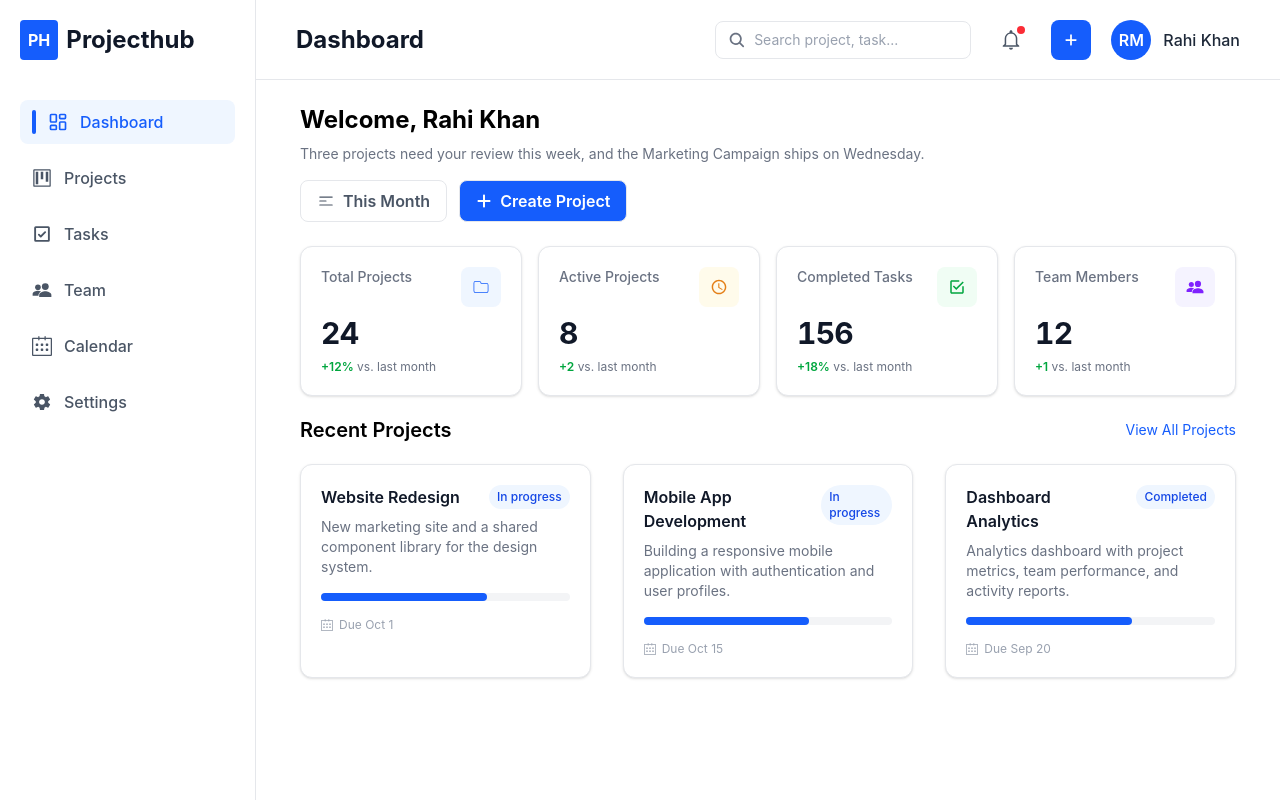
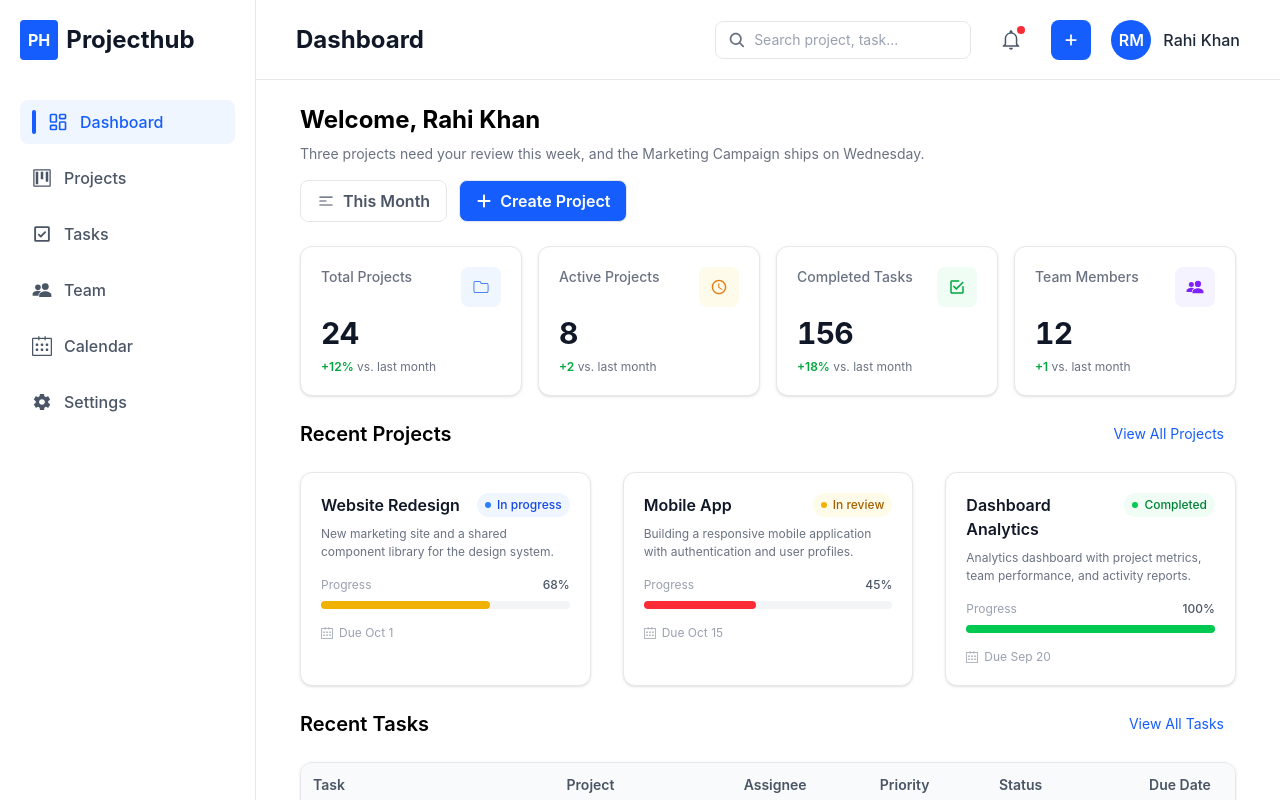
Before and after one commit to sudais122/Project-Management-Dashboard, a React (Vite) app in the folder Dashboard/: page / in a window 1280 px wide. Built offline with nearby package versions, Linux system fonts and the light colour scheme.

Commit message:
page dashboard complete

```diff
--- a/Dashboard/src/components/ProjectStateCard.jsx
+++ b/Dashboard/src/components/ProjectStateCard.jsx
@@ -1,22 +1,119 @@
+
 import { SlCalender } from "react-icons/sl";
 
-export const ProjectStateCard = ({title, status, description, dueDate}) => {
+const getStatusBadgeColor = (status) => {
+  if (status === "In review") {
+    return "bg-yellow-50 text-yellow-700";
+  }
+
+  if (status === "Completed") {
+    return "bg-green-50 text-green-700";
+  }
+
+  if (status === "In progress") {
+    return "bg-blue-50 text-blue-700";
+  }
+
+  return "bg-gray-50 text-gray-700";
+};
+
+const getStatusDotColor = (status) => {
+  if (status === "In review") {
+    return "bg-yellow-500";
+  }
+
+  if (status === "Completed") {
+    return "bg-green-500";
+  }
+
+  if (status === "In progress") {
+    return "bg-blue-500";
+  }
+
+  return "bg-gray-500";
+};
+
+const getCompletionColor = (percentage) => {
+  if (percentage >= 80) {
+    return "bg-green-500";
+  }
+
+  if (percentage >= 50) {
+    return "bg-yellow-500";
+  }
+
+  return "bg-red-500";
+};
+
+export const ProjectStateCard = ({
+  title,
+  status,
+  description,
+  progress,
+  dueDate,
+}) => {
+  const clampedProgress = Math.min(100, Math.max(0, progress ?? 0));
+
   return (
     <div className="flex-1 rounded-xl border border-gray-200 bg-white p-5 shadow-sm hover:border-gray-300 hover:shadow-md">
+
+      {/* Title + Status */}
       <div className="flex items-start justify-between gap-3">
-        <h3 className="font-semibold text-gray-900">{title}</h3>
-        <span className="rounded-full bg-blue-50 px-2 py-1 text-xs font-medium text-blue-700">
+        <h3 className="font-semibold text-gray-900">
+          {title}
+        </h3>
+
+        <span
+          className={`inline-flex items-center gap-1.5 rounded-full px-2 py-1 text-xs font-medium ${getStatusBadgeColor(
+            status
+          )}`}
+        >
+          <span
+            className={`h-1.5 w-1.5 rounded-full ${getStatusDotColor(
+              status
+            )}`}
+          ></span>
+
           {status}
         </span>
       </div>
 
-      <p className="mt-2 text-sm text-gray-500">{description}</p>
+      {/* Description */}
+      <p className="mt-2 text-[12px] text-gray-500">
+        {description}
+      </p>
 
-      <div className="mt-4 h-2 w-full rounded-full bg-gray-100">
-        <div className="h-2 w-2/3 rounded-full bg-blue-600"></div>
+      {/* Progress */}
+      <div className="mt-4">
+
+        {/* Progress Percentage */}
+        <div className="mb-2 flex justify-between text-xs">
+          <span className="text-gray-400">
+            Progress
+          </span>
+
+          <span className="font-medium text-gray-600">
+            {clampedProgress}%
+          </span>
+        </div>
+
+        {/* Progress Bar */}
+        <div className="h-2 w-full rounded-full bg-gray-100">
+          <div
+            className={`h-2 rounded-full ${getCompletionColor(
+              clampedProgress
+            )}`}
+            style={{ width: `${clampedProgress}%` }}
+          ></div>
+        </div>
       </div>
 
-      <p className="mt-4 text-xs text-gray-400 flex gap-1.5 items-center"><SlCalender />Due {dueDate}</p>
+      {/* Due Date */}
+      <p className="mt-4 flex items-center gap-1.5 text-xs text-gray-400">
+        <SlCalender />
+        Due {dueDate}
+      </p>
+
     </div>
   );
 };
--- /dev/null
+++ b/Dashboard/src/components/RecentTaska.jsx
@@ -0,0 +1,64 @@
+import React from "react";
+
+const getPriorityColor = (priority) => {
+  if (priority === "High") return "bg-red-500";
+  if (priority === "Medium") return "bg-yellow-500";
+  if (priority === "Low") return "bg-green-500";
+  return "bg-gray-400";
+};
+
+const getPriorityTextColor = (priority) => {
+  if (priority === "High") return "text-red-600";
+  if (priority === "Medium") return "text-yellow-700";
+  if (priority === "Low") return "text-green-600";
+  return "text-gray-600";
+};
+
+const getStatusDotColor = (status) => {
+  if (status === "In progress") return "bg-blue-500";
+  if (status === "In review") return "bg-yellow-500";
+  if (status === "Completed") return "bg-green-500";
+  return "bg-gray-400";
+};
+
+const getStatusBgColor = (status) => {
+  if (status === "In progress") return "bg-blue-100";
+  if (status === "In review") return "bg-yellow-100";
+  if (status === "Completed") return "bg-green-100";
+  return "bg-gray-100";
+};
+
+const getStatusTextColor = (status) => {
+  if (status === "In progress") return "text-blue-700";
+  if (status === "In review") return "text-yellow-700";
+  if (status === "Completed") return "text-green-700";
+  return "text-gray-600";
+};
+
+const RecentTaska = ({ task, project, assignee, priority, status, dueDate }) => {
+  return (
+    <tr className="border-b border-gray-100 transition-colors hover:bg-gray-50">
+      <td className="px-5 py-4 text-sm font-medium text-gray-900">{task}</td>
+      <td className="px-5 py-4 text-sm text-gray-600">{project}</td>
+      <td className="px-5 py-4 text-sm text-gray-600">{assignee}</td>
+
+      <td className="px-5 py-4">
+        <span className={`inline-flex items-center gap-2 text-sm font-medium ${getPriorityTextColor(priority)}`}>
+          <span className={`h-2 w-2 rounded-full ${getPriorityColor(priority)}`}></span>
+          {priority}
+        </span>
+      </td>
+
+      <td className="px-5 py-4">
+        <span className={`inline-flex items-center gap-2 rounded-full px-2.5 py-1 text-xs font-medium ${getStatusBgColor(status)} ${getStatusTextColor(status)}`}>
+          <span className={`h-1.5 w-1.5 rounded-full ${getStatusDotColor(status)}`}></span>
+          {status}
+        </span>
+      </td>
+
+      <td className="px-5 py-4 text-sm text-gray-500">{dueDate}</td>
+    </tr>
+  );
+};
+
+export default RecentTaska;
--- /dev/null
+++ b/Dashboard/src/components/RecentTasksTable.jsx
@@ -0,0 +1,29 @@
+import React from "react";
+import RecentTaska from "./RecentTaska";
+
+const RecentTasksTable = ({ tasks }) => {
+  return (
+    <div className="w-full overflow-x-auto rounded-xl border border-gray-200 bg-white shadow-sm">
+      <table className="w-full min-w-[800px]">
+        <thead>
+          <tr className="border-b border-gray-200 bg-gray-50 text-left">
+            <th className="px-3 py-3 text-sm font-semibold text-gray-600">Task</th>
+            <th className="px-2 py-2 text-sm font-semibold text-gray-600">Project</th>
+            <th className="px-2 py-2 text-sm font-semibold text-gray-600">Assignee</th>
+            <th className="px-2 py-2 text-sm font-semibold text-gray-600">Priority</th>
+            <th className="px-2 py-2 text-sm font-semibold text-gray-600">Status</th>
+            <th className="px-2 py-2 text-sm font-semibold text-gray-600">Due Date</th>
+          </tr>
+        </thead>
+
+        <tbody>
+          {tasks.map((task) => (
+            <RecentTaska key={task.task} {...task} />
+          ))}
+        </tbody>
+      </table>
+    </div>
+  );
+};
+
+export default RecentTasksTable;
--- a/Dashboard/src/components/RecentprojectsHeading.jsx
+++ b/Dashboard/src/components/RecentprojectsHeading.jsx
@@ -5,7 +5,7 @@ export const RecentprojectsHeading = () => {
     <>
      <div className='flex items-center justify-between py-5'>
         <p className='text-black font-semibold text-xl'>Recent Projects</p>
-        <a href="" className='text-blue-600 text-sm'>View All Projects</a>
+        <a href="#" className="rounded-lg px-3 py-2 text-sm text-blue-600 transition-colors duration-200 hover:bg-blue-50" > View All Projects </a>
      </div>
     </>
   )
--- /dev/null
+++ b/Dashboard/src/components/RecntTasksheading.jsx
@@ -0,0 +1,18 @@
+import React from "react";
+
+export const RecntTasksheading = () => {
+  return (
+    <>
+      <div className="flex items-center justify-between py-5">
+        <p className="text-black font-semibold text-xl">Recent Tasks</p>
+        <a
+          href="#"
+          className="rounded-lg px-3 py-2 text-sm text-blue-600 transition-colors duration-200 hover:bg-blue-50"
+        >
+          {" "}
+          View All Tasks{" "}
+        </a>
+      </div>
+    </>
+  );
+};
--- a/Dashboard/src/pages/Dashboard.jsx
+++ b/Dashboard/src/pages/Dashboard.jsx
@@ -8,6 +8,8 @@ import { IoMdTime, IoMdCheckboxOutline } from "react-icons/io";
 import { IoPeopleSharp } from "react-icons/io5";
 import { RecentprojectsHeading } from "../components/RecentprojectsHeading";
 import { ProjectStateCard } from "../components/ProjectStateCard";
+import { RecntTasksheading } from "../components/RecntTasksheading";
+import RecentTasksTable from "../components/RecentTasksTable";
 
 const stats = [
   {
@@ -40,7 +42,6 @@ const stats = [
   },
 ];
 
-
 const projects = [
   {
     title: "Website Redesign",
@@ -50,16 +51,14 @@ const projects = [
     progress: 68,
     dueDate: "Oct 1",
   },
-
   {
-    title: "Mobile App Development",
-    status: "In progress",
+    title: "Mobile App ",
+    status: "In review",
     description:
       "Building a responsive mobile application with authentication and user profiles.",
     progress: 45,
     dueDate: "Oct 15",
   },
-
   {
     title: "Dashboard Analytics",
     status: "Completed",
@@ -67,6 +66,33 @@ const projects = [
       "Analytics dashboard with project metrics, team performance, and activity reports.",
     progress: 100,
     dueDate: "Sep 20",
+  },
+];
+
+const recentTasks = [
+  {
+    task: "Fix checkout validation errors",
+    project: "Website Redesign",
+    assignee: "Ayesha Khan",
+    priority: "High",
+    status: "In progress",
+    dueDate: "Sep 19",
+  },
+  {
+    task: "Update landing page design",
+    project: "Marketing Website",
+    assignee: "Ali Ahmed",
+    priority: "Medium",
+    status: "In review",
+    dueDate: "Sep 22",
+  },
+  {
+    task: "Fix mobile navigation",
+    project: "Mobile App",
+    assignee: "Sara Malik",
+    priority: "Low",
+    status: "Completed",
+    dueDate: "Sep 18",
   },
 ];
 
@@ -86,13 +112,18 @@ export const Dashboard = () => {
           <Statecard key={stat.title} {...stat} />
         ))}
       </div>
+
       <RecentprojectsHeading />
 
-    <div className="flex w-full items-stretch gap-8">
-        {projects.map((project)=>(
-            <ProjectStateCard key={project.title}{...project}/>
+      <div className="flex w-full items-stretch gap-8">
+        {projects.map((project) => (
+          <ProjectStateCard key={project.title} {...project} />
         ))}
-    </div>
+      </div>
+
+      <RecntTasksheading />
+
+      <RecentTasksTable tasks={recentTasks} />
     </div>
   );
 };
```
